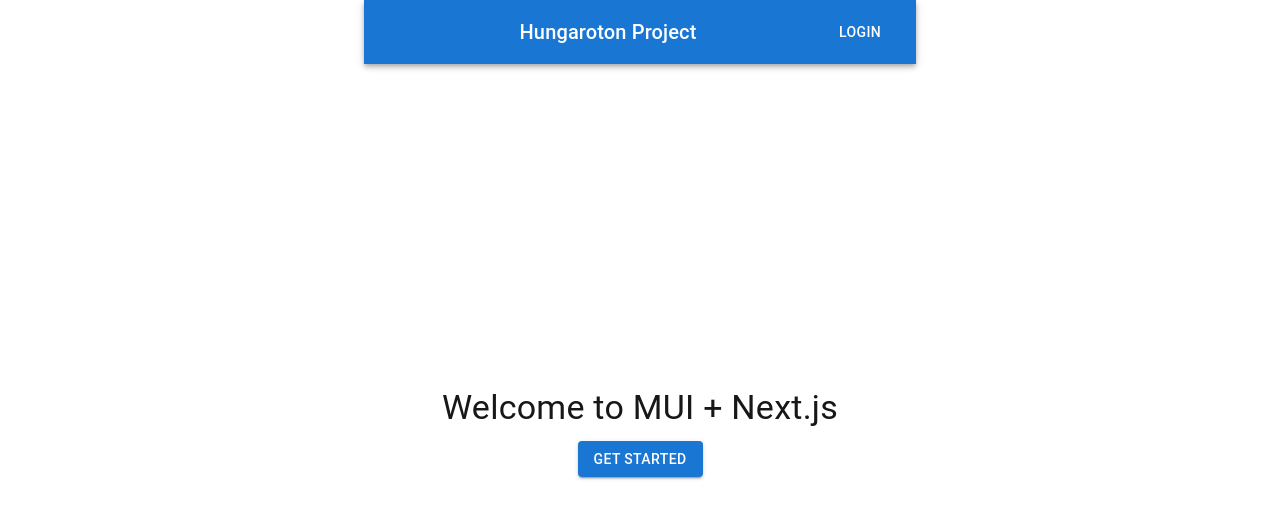
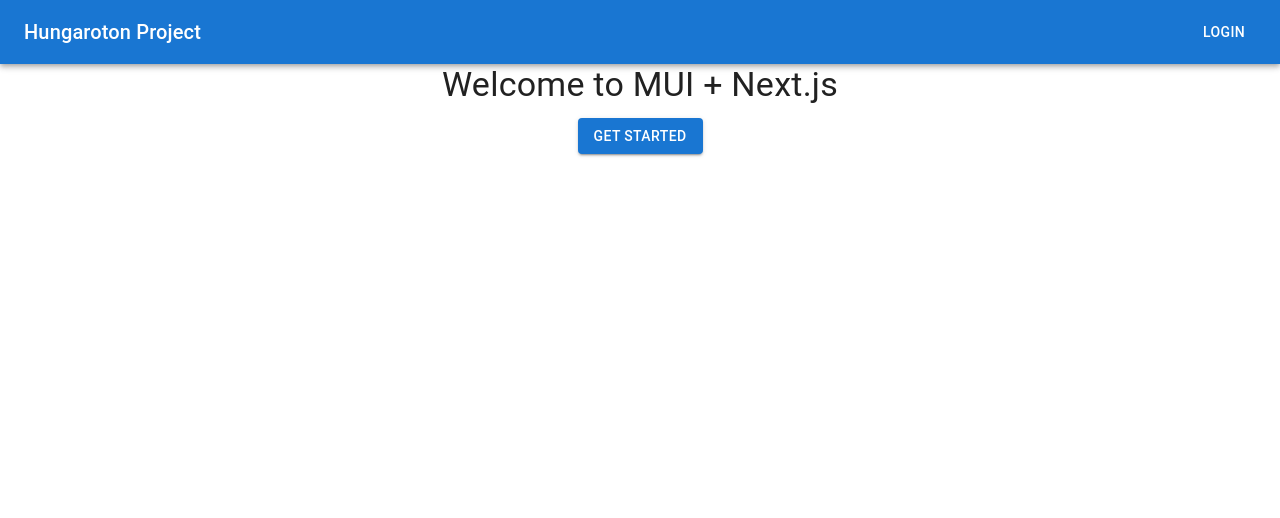
Before and after one commit to SziNo/hungaroton-project, a Next.js app: page / in a window 1280 px wide. Shown: the top 518 px of the page. Built offline with nearby package versions, Linux system fonts and the light colour scheme.

Commit message:
refactor root layout

```diff
--- /dev/null
+++ b/src/app/head.tsx
@@ -0,0 +1,13 @@
+import React from 'react'
+import Head from 'next/head'
+
+export default function HeadComponent() {
+  return (
+    <Head>
+      <title>Hungaroton Project</title>
+      <meta name='description' content='Generated by create next app' />
+      <meta name='viewport' content='width=device-width, initial-scale=1' />
+      <link rel='icon' href='/favicon.ico' />
+    </Head>
+  )
+}
--- a/src/app/layout.tsx
+++ b/src/app/layout.tsx
@@ -1,32 +1,63 @@
-import type { Metadata } from "next";
-import { Geist, Geist_Mono } from "next/font/google";
-import "./globals.css";
+'use client'
+
+import React from 'react'
+import { Geist, Geist_Mono } from 'next/font/google'
+import { ThemeProvider, createTheme, CssBaseline } from '@mui/material'
+import AppBar from '@mui/material/AppBar'
+import Box from '@mui/material/Box'
+import Toolbar from '@mui/material/Toolbar'
+import Typography from '@mui/material/Typography'
+import Container from '@mui/material/Container'
+import Button from '@mui/material/Button'
+import './globals.css'
+import HeadComponent from './head'
 
 const geistSans = Geist({
-  variable: "--font-geist-sans",
-  subsets: ["latin"],
-});
+  variable: '--font-geist-sans',
+  subsets: ['latin'],
+})
 
 const geistMono = Geist_Mono({
-  variable: "--font-geist-mono",
-  subsets: ["latin"],
-});
+  variable: '--font-geist-mono',
+  subsets: ['latin'],
+})
 
-export const metadata: Metadata = {
-  title: "Create Next App",
-  description: "Generated by create next app",
-};
+const theme = createTheme({
+  palette: {
+    mode: 'light',
+    primary: {
+      main: '#1976d2',
+    },
+    secondary: {
+      main: '#dc004e',
+    },
+  },
+})
 
 export default function RootLayout({
   children,
 }: Readonly<{
-  children: React.ReactNode;
+  children: React.ReactNode
 }>) {
   return (
-    <html lang="en">
+    <html lang='en'>
+      <HeadComponent />
       <body className={`${geistSans.variable} ${geistMono.variable}`}>
-        {children}
+        <ThemeProvider theme={theme}>
+          <CssBaseline />
+          <Box sx={{ flexGrow: 1 }}>
+            <AppBar position='static'>
+              <Toolbar>
+                <Typography variant='h6' component='div' sx={{ flexGrow: 1 }}>
+                  Hungaroton Project
+                </Typography>
+                <Button color='inherit'>Login</Button>
+              </Toolbar>
+            </AppBar>
+          </Box>
+          <Container>{children}</Container>
+        </ThemeProvider>
       </body>
     </html>
-  );
+  )
 }
--- a/src/app/page.tsx
+++ b/src/app/page.tsx
@@ -1,10 +1,10 @@
 'use client'
 
 import React from 'react'
-import AppBar from '@mui/material/AppBar'
+
 import Box from '@mui/material/Box'
 import Button from '@mui/material/Button'
-import Toolbar from '@mui/material/Toolbar'
+
 import Typography from '@mui/material/Typography'
 import Container from '@mui/material/Container'
 
@@ -22,16 +22,6 @@ const HomePage = () => {
       }}
     >
       <Box sx={{ flexGrow: 1, width: '100%' }}>
-        <AppBar position='static'>
-          <Toolbar>
-            <Typography variant='h6' component='div' sx={{ flexGrow: 1 }}>
-              Hungaroton Project
-            </Typography>
-            <Button color='inherit'>Login</Button>
-          </Toolbar>
-        </AppBar>
-      </Box>
-      <Box sx={{ flexGrow: 1, width: '100%' }}>
         <Typography variant='h4' gutterBottom>
           Welcome to MUI + Next.js
         </Typography>
```
